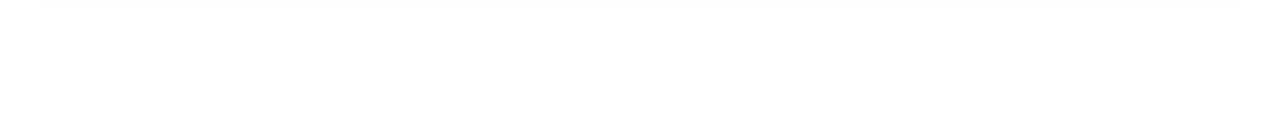
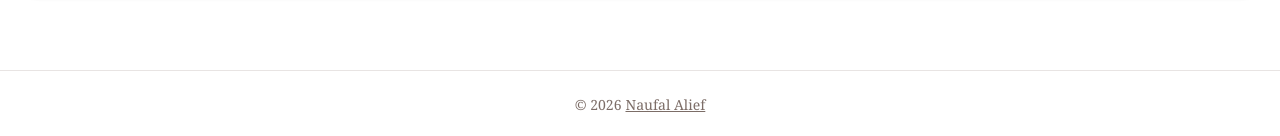
Before and after one commit to naufalalief/omni-dashboard, a Next.js app: page / in a window 1280 px wide. Shown: the part 1899-2035 px from the top of the page. Before the commit the page ends 1921 px from the top, so only its background shows below. Built offline with nearby package versions, Linux system fonts and the light colour scheme.

Commit message:
feat: add footer component with copyright and author link

```diff
--- a/app/page.tsx
+++ b/app/page.tsx
@@ -46,6 +46,20 @@ const Page = () => {
           ]}
         />
       </div>
+      {/* Footer */}
+      <footer className="w-full border-t mt-12 py-6 bg-background">
+        <div className="container mx-auto px-4 text-center text-muted-foreground text-sm">
+          &copy; {new Date().getFullYear()}
+          <a
+            href="https://github.com/naufalalief"
+            target="_blank"
+            rel="noopener noreferrer"
+            className="underline hover:text-primary transition-colors ml-1"
+          >
+            Naufal Alief
+          </a>
+        </div>
+      </footer>
     </div>
   );
 };
```
